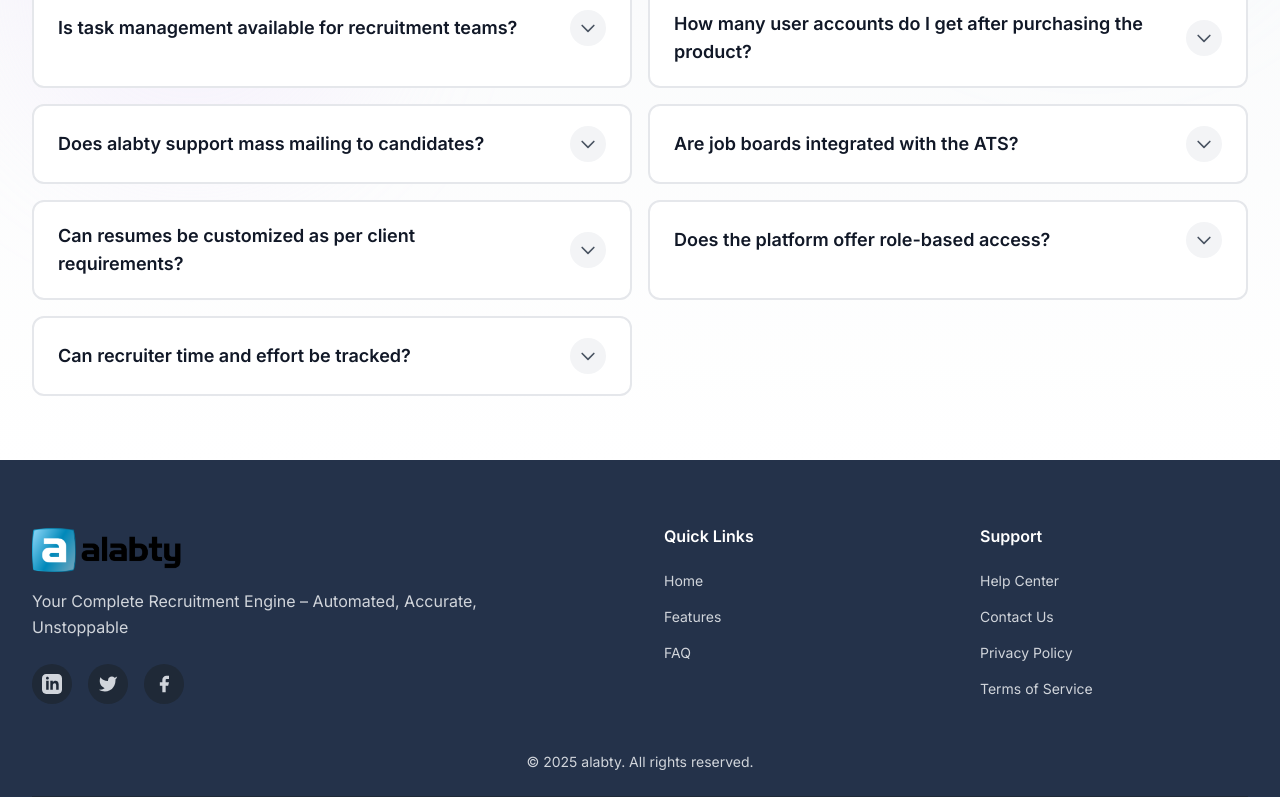
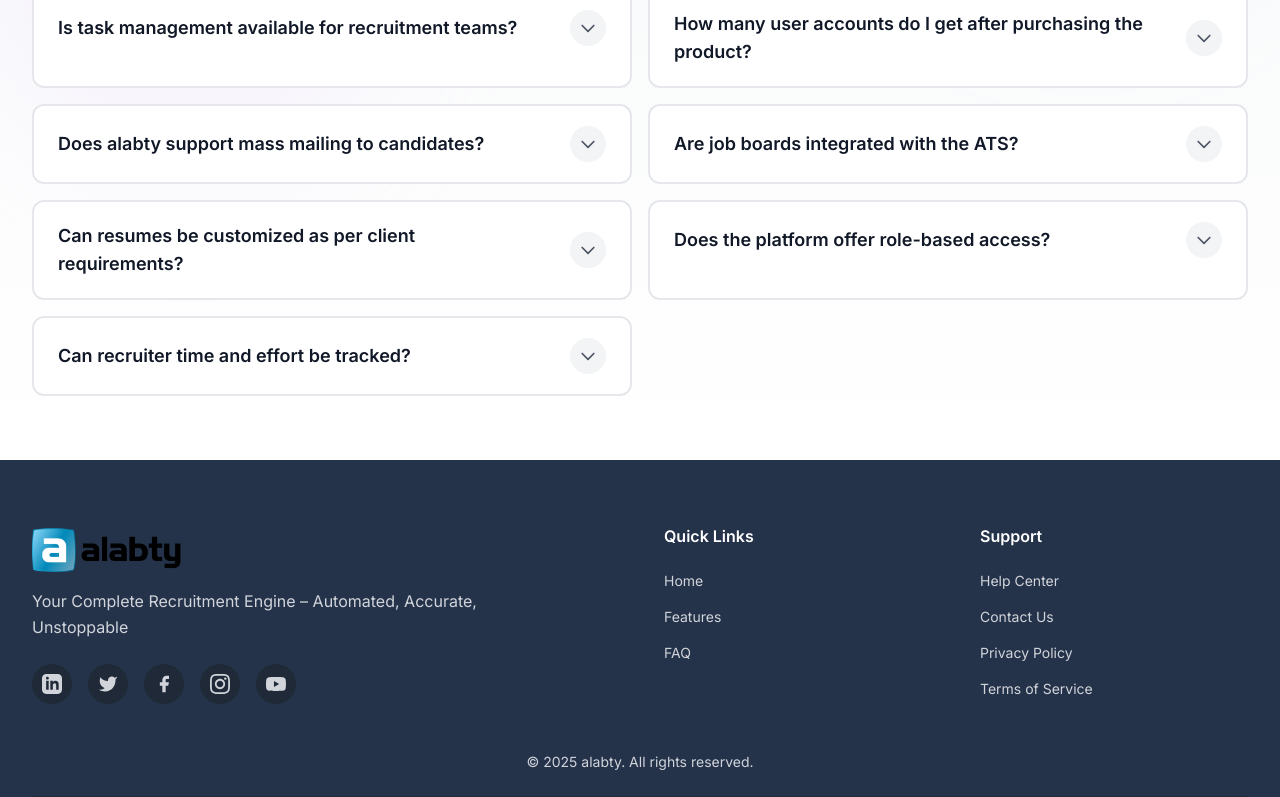
Before and after one commit to kawadeIshwar/recruitment-page, a React (Vite) app in the folder client/: page / in a window 1280 px wide. Shown: the part 2615-3412 px from the top of the page. Built offline with nearby package versions, Linux system fonts and the light colour scheme; no server answers.

Commit message:
file update

```diff
--- a/client/src/components/Footer.jsx
+++ b/client/src/components/Footer.jsx
@@ -10,7 +10,7 @@ const Footer = () => {
           <path d="M19 0h-14c-2.761 0-5 2.239-5 5v14c0 2.761 2.239 5 5 5h14c2.762 0 5-2.239 5-5v-14c0-2.761-2.238-5-5-5zm-11 19h-3v-11h3v11zm-1.5-12.268c-.966 0-1.75-.79-1.75-1.764s.784-1.764 1.75-1.764 1.75.79 1.75 1.764-.783 1.764-1.75 1.764zm13.5 12.268h-3v-5.604c0-3.368-4-3.113-4 0v5.604h-3v-11h3v1.765c1.396-2.586 7-2.777 7 2.476v6.759z" />
         </svg>
       ),
-      href: '#'
+      href: 'https://www.linkedin.com/company/alabty/'
     },
     {
       name: 'Twitter',
@@ -19,7 +19,7 @@ const Footer = () => {
           <path d="M23 3a10.9 10.9 0 01-3.14 1.53 4.48 4.48 0 00-7.86 3v1A10.66 10.66 0 013 4s-4 9 5 13a11.64 11.64 0 01-7 2c9 5 20 0 20-11.5a4.5 4.5 0 00-.08-.83A7.72 7.72 0 0023 3z" />
         </svg>
       ),
-      href: '#'
+      href: 'https://www.x.com/AlabtyC'
     },
     {
       name: 'Facebook',
@@ -28,7 +28,25 @@ const Footer = () => {
           <path d="M18 2h-3a5 5 0 00-5 5v3H7v4h3v8h4v-8h3l1-4h-4V7a1 1 0 011-1h3z" />
         </svg>
       ),
-      href: '#'
+      href: 'https://www.facebook.com/alabtydotcom'
+    },
+    {
+      name: 'Instagram',
+      icon: (
+        <svg className="w-5 h-5" fill="currentColor" viewBox="0 0 24 24">
+          <path d="M12 2.163c3.204 0 3.584.012 4.85.07 3.252.148 4.771 1.691 4.919 4.919.058 1.265.069 1.645.069 4.849 0 3.205-.012 3.584-.069 4.849-.149 3.225-1.664 4.771-4.919 4.919-1.266.058-1.644.07-4.85.07-3.204 0-3.584-.012-4.849-.07-3.26-.149-4.771-1.699-4.919-4.92-.058-1.265-.07-1.644-.07-4.849 0-3.204.013-3.583.07-4.849.149-3.227 1.664-4.771 4.919-4.919 1.266-.057 1.645-.069 4.849-.069zm0-2.163c-3.259 0-3.667.014-4.947.072-4.358.2-6.78 2.618-6.98 6.98-.059 1.281-.073 1.689-.073 4.948 0 3.259.014 3.668.072 4.948.2 4.358 2.618 6.78 6.98 6.98 1.281.058 1.689.072 4.948.072 3.259 0 3.668-.014 4.948-.072 4.354-.2 6.782-2.618 6.979-6.98.059-1.28.073-1.689.073-4.948 0-3.259-.014-3.667-.072-4.947-.196-4.354-2.617-6.78-6.979-6.98-1.281-.059-1.69-.073-4.949-.073zm0 5.838c-3.403 0-6.162 2.759-6.162 6.162s2.759 6.163 6.162 6.163 6.162-2.759 6.162-6.163c0-3.403-2.759-6.162-6.162-6.162zm0 10.162c-2.209 0-4-1.79-4-4 0-2.209 1.791-4 4-4s4 1.791 4 4c0 2.21-1.791 4-4 4zm6.406-11.845c-.796 0-1.441.645-1.441 1.44s.645 1.44 1.441 1.44c.795 0 1.439-.645 1.439-1.44s-.644-1.44-1.439-1.44z" />
+        </svg>
+      ),
+      href: 'https://www.instagram.com/alabty.com_official/'
+    },
+    {
+      name: 'YouTube',
+      icon: (
+        <svg className="w-5 h-5" fill="currentColor" viewBox="0 0 24 24">
+          <path d="M23.498 6.186a3.016 3.016 0 0 0-2.122-2.136C19.505 3.545 12 3.545 12 3.545s-7.505 0-9.377.505A3.017 3.017 0 0 0 .502 6.186C0 8.07 0 12 0 12s0 3.93.502 5.814a3.016 3.016 0 0 0 2.122 2.136c1.871.505 9.376.505 9.376.505s7.505 0 9.377-.505a3.015 3.015 0 0 0 2.122-2.136C24 15.93 24 12 24 12s0-3.93-.502-5.814zM9.545 15.568V8.432L15.818 12l-6.273 3.568z" />
+        </svg>
+      ),
+      href: 'https://www.youtube.com/@alabtyofficial1416'
     }
   ]
 
@@ -71,7 +89,11 @@ const Footer = () => {
               <li>
                 <a
                   href="#hero"
-                  className="text-sm text-gray-300 hover:text-white transition-colors duration-200 inline-block hover:translate-x-1 transform transition-transform"
+                  onClick={(e) => {
+                    e.preventDefault()
+                    document.getElementById('hero')?.scrollIntoView({ behavior: 'smooth' })
+                  }}
+                  className="text-sm text-gray-300 hover:text-white transition-colors duration-200 inline-block hover:translate-x-1 transform transition-transform cursor-pointer"
                 >
                   Home
                 </a>
@@ -79,7 +101,11 @@ const Footer = () => {
               <li>
                 <a
                   href="#features"
-                  className="text-sm text-gray-300 hover:text-white transition-colors duration-200 inline-block hover:translate-x-1 transform transition-transform"
+                  onClick={(e) => {
+                    e.preventDefault()
+                    document.getElementById('features')?.scrollIntoView({ behavior: 'smooth' })
+                  }}
+                  className="text-sm text-gray-300 hover:text-white transition-colors duration-200 inline-block hover:translate-x-1 transform transition-transform cursor-pointer"
                 >
                   Features
                 </a>
@@ -87,7 +113,11 @@ const Footer = () => {
               <li>
                 <a
                   href="#faq"
-                  className="text-sm text-gray-300 hover:text-white transition-colors duration-200 inline-block hover:translate-x-1 transform transition-transform"
+                  onClick={(e) => {
+                    e.preventDefault()
+                    document.getElementById('faq')?.scrollIntoView({ behavior: 'smooth' })
+                  }}
+                  className="text-sm text-gray-300 hover:text-white transition-colors duration-200 inline-block hover:translate-x-1 transform transition-transform cursor-pointer"
                 >
                   FAQ
                 </a>
--- a/client/src/pages/HomePage.jsx
+++ b/client/src/pages/HomePage.jsx
@@ -11,7 +11,7 @@ const HomePage = () => {
       </section>
 
       {/* Everything You Need Section */}
-      <section>
+      <section id="features">
         <EverythingYouNeed />
       </section>
 
```
